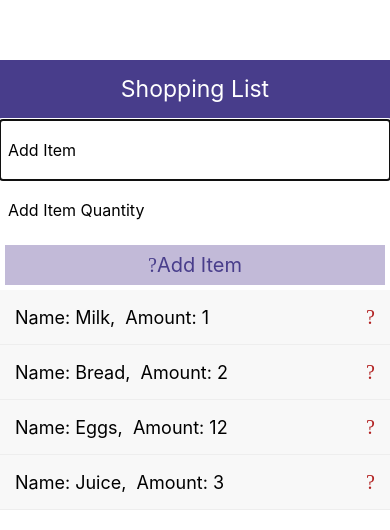
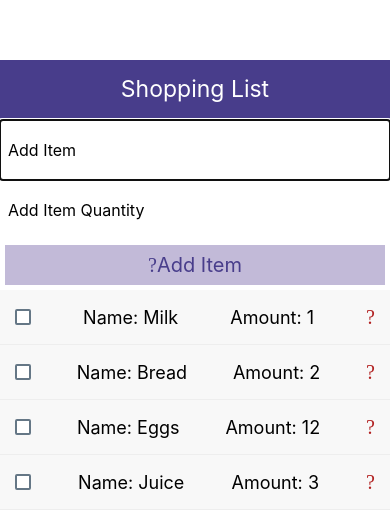
Before and after one commit to deaconTown/ReactNativeShoppingList, a React Native app: screen / in a window 390 px wide. Shown: the top 530 px of the page. Built offline with nearby package versions, Linux system fonts and the light colour scheme.

Commit message:
-Added checkbox element to list -Updated list element
#6eh92b[InProgress]

```diff
--- a/components/ListItem/ListItem.tsx
+++ b/components/ListItem/ListItem.tsx
@@ -1,12 +1,14 @@
 import React from 'react';
-import { View, Text, StyleSheet, TouchableOpacity } from 'react-native';
+import { View, Text, StyleSheet, TouchableOpacity, CheckBox } from 'react-native';
 import { Ionicons } from '@expo/vector-icons';
 
 const ListItem = (props : any) => {
     return (
         <TouchableOpacity style={styles.listItem}>
             <View style={styles.listItemView}>
-                <Text style={styles.listItemText}>Name: {props.item.name},  Amount: {props.item.qty}</Text>
+                <CheckBox></CheckBox>
+                <Text style={styles.listItemText}>Name: {props.item.name}</Text>
+                <Text style={styles.listItemText}>Amount: {props.item.qty}</Text>
                 <Ionicons name="md-trash" size={20} color="firebrick"
                 onPress = {() => props.deleteItem(props.item.id)}/>
             </View>
```
